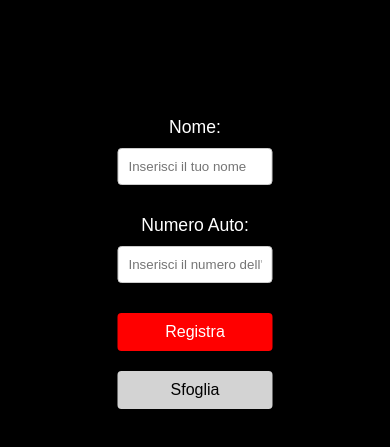
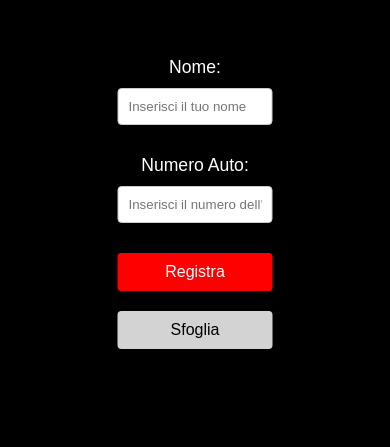
Before and after one commit to squeomattia/spoiler-club-server, a website: page public/index.html in a window 390 px wide. Shown: the part 239-686 px from the top of the page. Drawn offline with Linux system fonts and the light colour scheme.

Commit message:
mod 2 css

```diff
--- a/public/style.css
+++ b/public/style.css
@@ -152,7 +152,7 @@ video {
 /* Layout per dispositivi mobili */
 @media (max-width: 768px) {
     body {
-        padding: 80px;
+        padding: 20px;
     }
 
     .button-round {
```
